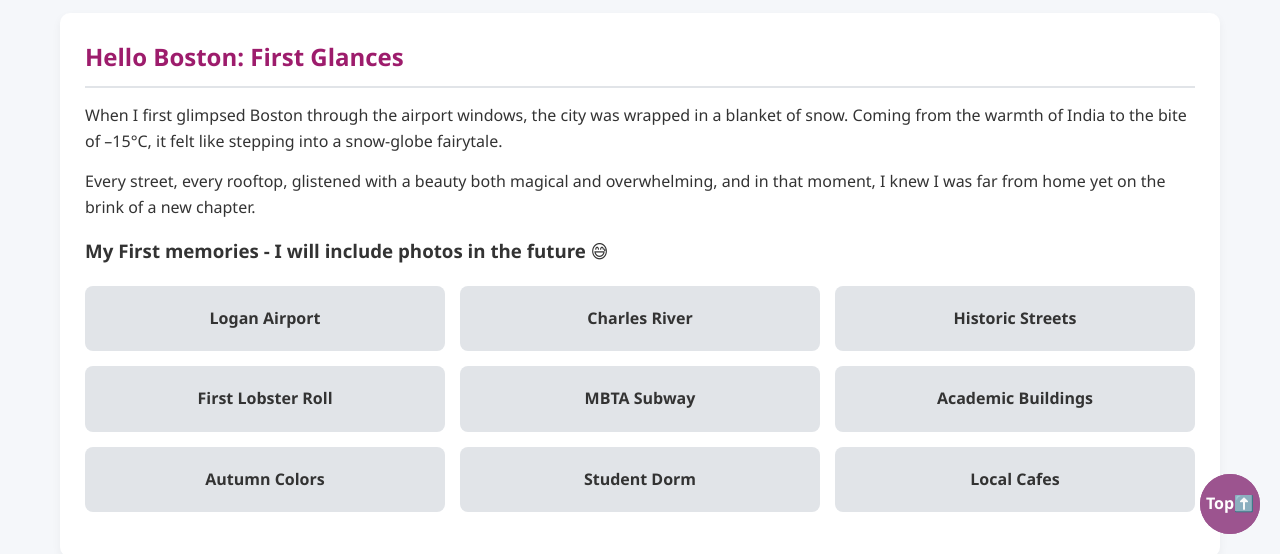
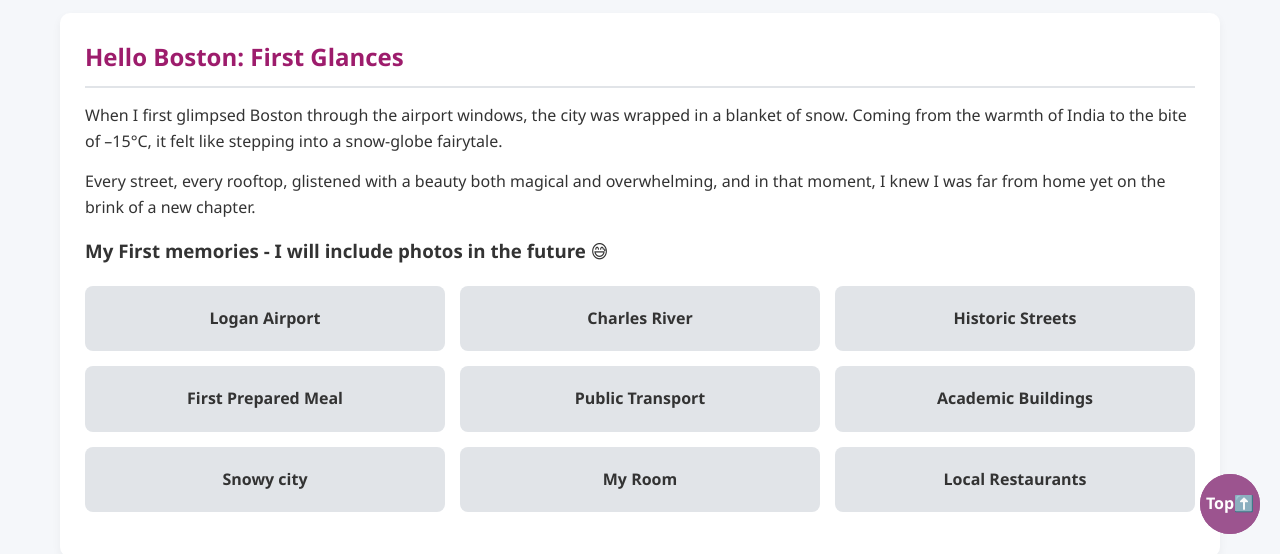
Before and after one commit to piriyajeishree410/piriyajeishree410.github.io, a plain HTML site: page index.html in a window 1280 px wide. Shown: the part 246-800 px from the top of the page. Drawn offline with Linux system fonts and the light colour scheme.

Commit message:
Update index.html

```diff
--- a/index.html
+++ b/index.html
@@ -327,12 +327,12 @@
                 <div class="grid-item">Logan Airport</div>
                 <div class="grid-item">Charles River</div>
                 <div class="grid-item">Historic Streets</div>
-                <div class="grid-item">First Lobster Roll</div>
-                <div class="grid-item">MBTA Subway</div>
+                <div class="grid-item">First Prepared Meal</div>
+                <div class="grid-item">Public Transport</div>
                 <div class="grid-item">Academic Buildings</div>
-                <div class="grid-item">Autumn Colors</div>
-                <div class="grid-item">Student Dorm</div>
-                <div class="grid-item">Local Cafes</div>
+                <div class="grid-item">Snowy city</div>
+                <div class="grid-item">My Room</div>
+                <div class="grid-item">Local Restaurants</div>
             </div>
         </section>
 
```
